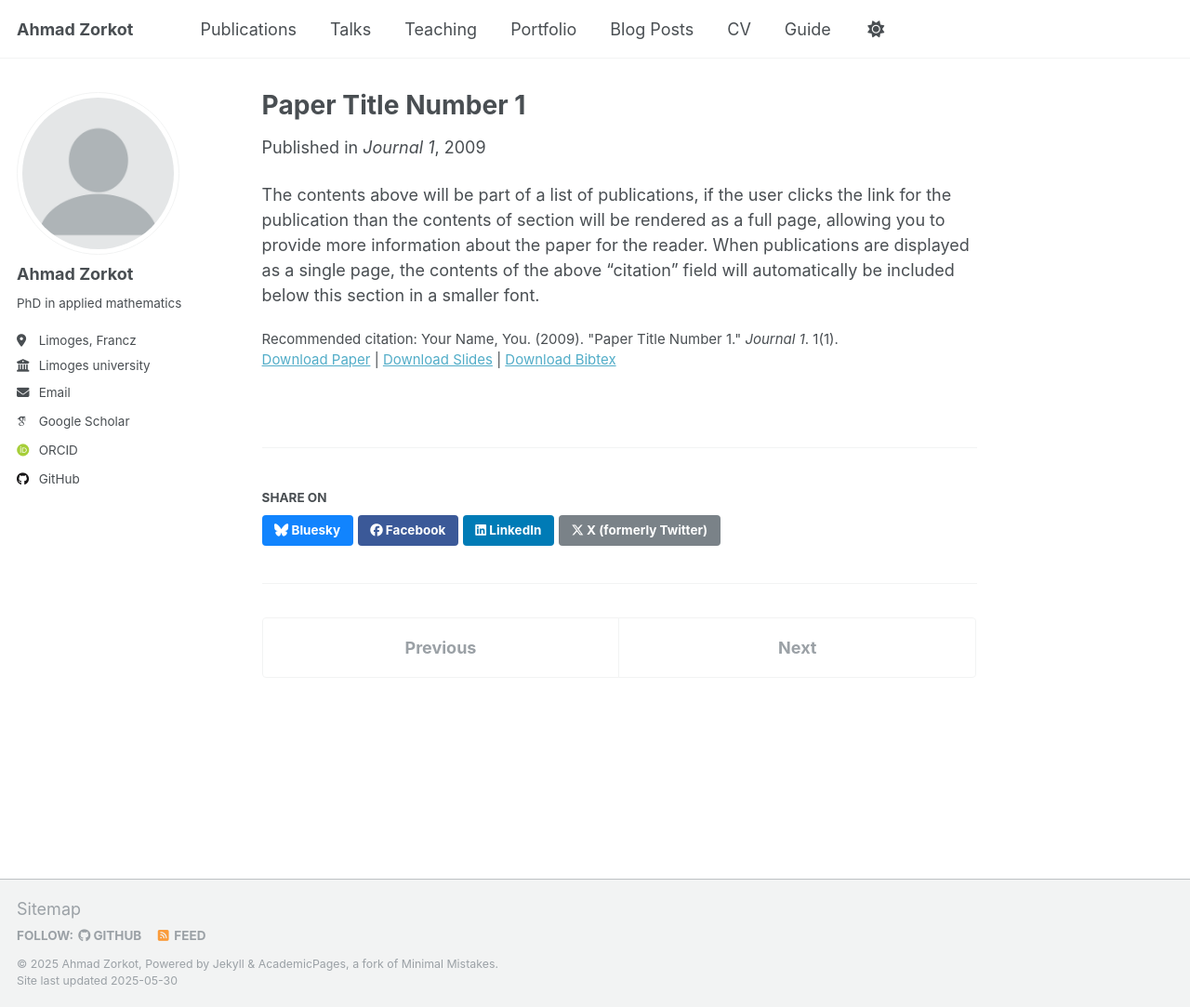
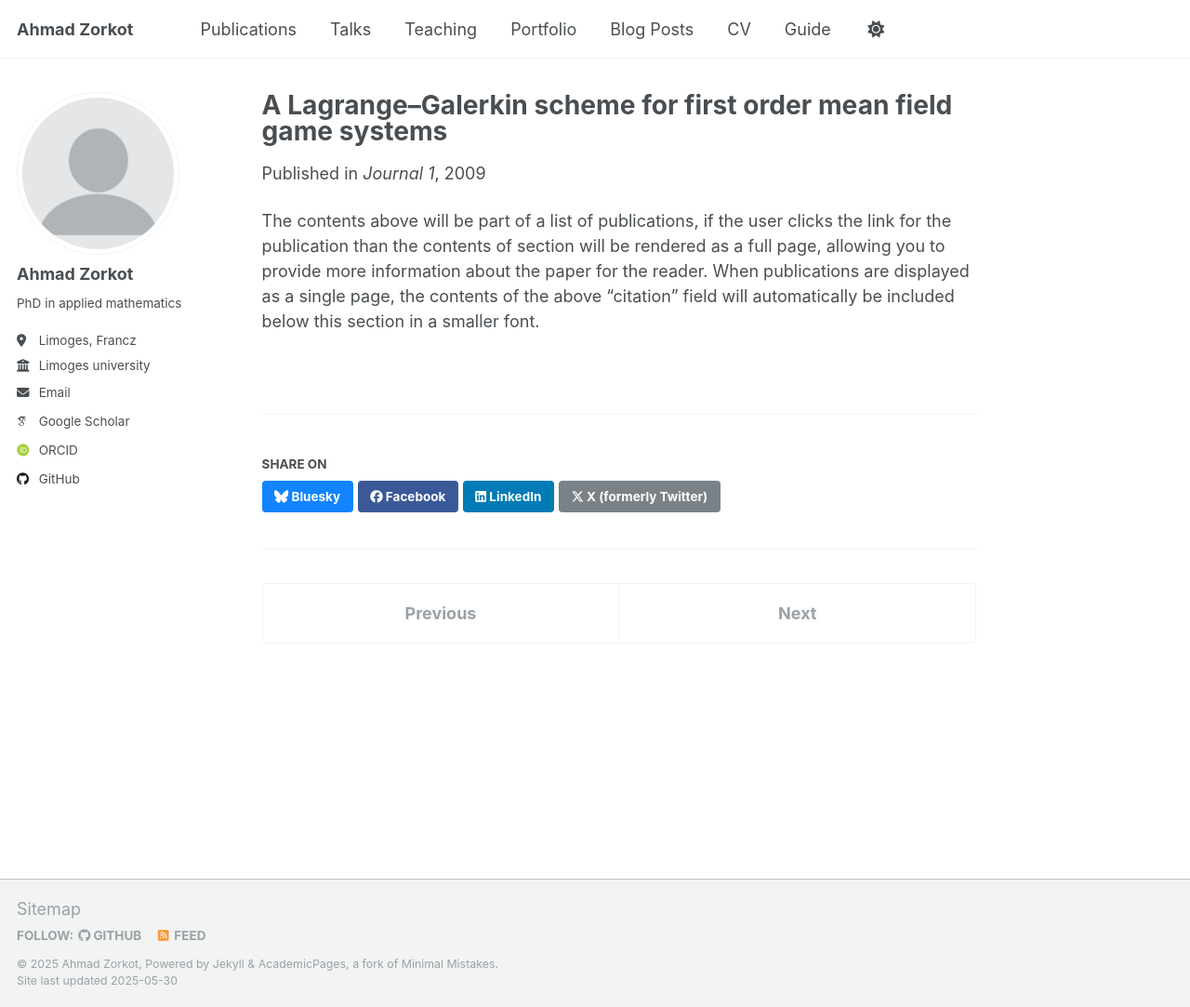
Before and after one commit to ahmadzorkot/ahmadzorkot.github.io, a Jekyll site: the page built from _publications/2009-10-01-paper-title-number-1.md, in a window 1280 px wide and 1083 px high. Shown: the whole window at 93% size. Built offline with Jekyll 4.4.1, drawn with Linux system fonts in a browser that asks for light colours; some web fonts are replaced.

Commit message:
Update 2009-10-01-paper-title-number-1.md

```diff
--- a/_publications/2009-10-01-paper-title-number-1.md
+++ b/_publications/2009-10-01-paper-title-number-1.md
@@ -1,14 +1,13 @@
 ---
-title: "Paper Title Number 1"
+title: "A Lagrange–Galerkin scheme for first order mean field game systems"
 collection: publications
 category: manuscripts
 permalink: /publication/2009-10-01-paper-title-number-1
 excerpt: 'This paper is about the number 1. The number 2 is left for future work.'
 date: 2009-10-01
 venue: 'Journal 1'
-slidesurl: 'http://academicpages.github.io/files/slides1.pdf'
-paperurl: 'http://academicpages.github.io/files/paper1.pdf'
-bibtexurl: 'http://academicpages.github.io/files/bibtex1.bib'
-citation: 'Your Name, You. (2009). &quot;Paper Title Number 1.&quot; <i>Journal 1</i>. 1(1).'
+
+paperurl: 'https://epubs.siam.org/doi/abs/10.1137/23M1561762'
+
 ---
 The contents above will be part of a list of publications, if the user clicks the link for the publication than the contents of section will be rendered as a full page, allowing you to provide more information about the paper for the reader. When publications are displayed as a single page, the contents of the above "citation" field will automatically be included below this section in a smaller font.
```
